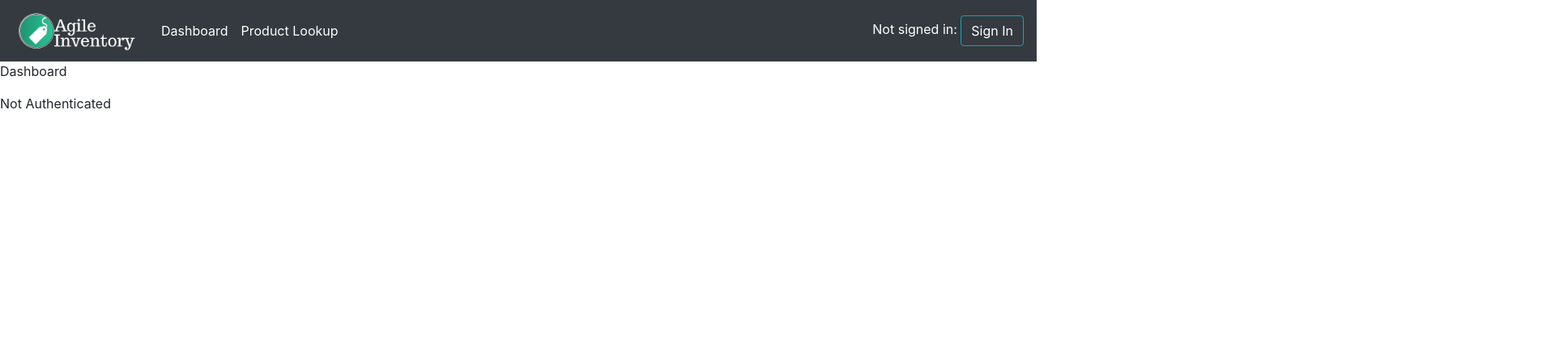
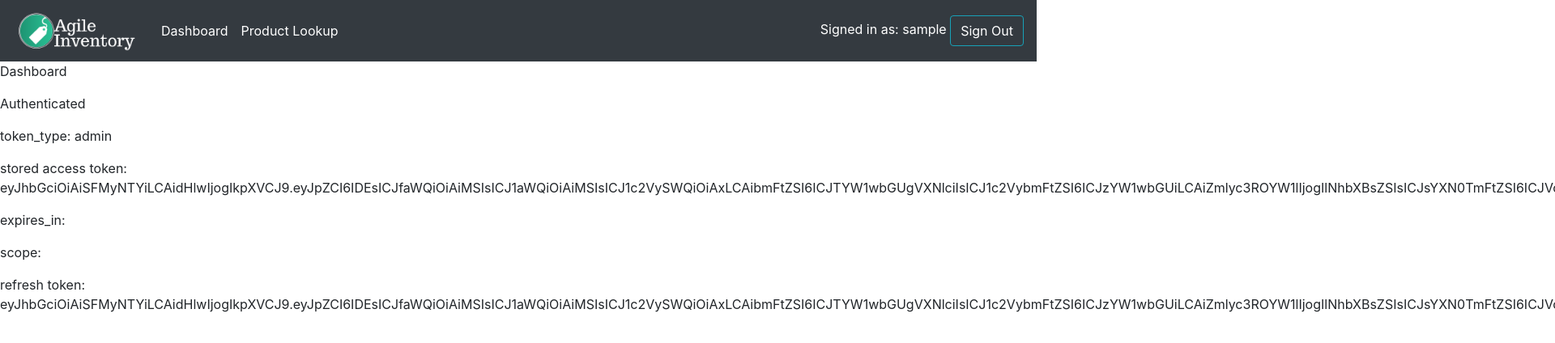
Before and after one commit to AlecSmith96/ims-frontend, a React (Create React App) app: page /dashboard in a window 1280 px wide. Shown: the top 424 px of the page at 81% size, 1920 px wide, since content can reach past the window. Built offline with nearby package versions, Linux system fonts and the light colour scheme; sample sign-in values are in the browser's storage.

Commit message:
Persisted user credentials by saving them to local storage

```diff
--- a/package.json
+++ b/package.json
@@ -12,14 +12,17 @@
     "@types/react-dom": "^16.9.10",
     "@types/react-router-dom": "^5.1.6",
     "bootstrap": "^4.5.3",
+    "font-awesome": "^4.7.0",
     "jwt-decode": "^3.1.2",
     "react": "^17.0.1",
     "react-bootstrap": "^1.4.0",
     "react-dom": "^17.0.1",
+    "react-error-overlay": "^4.0.0",
     "react-router-dom": "^5.2.0",
     "react-scripts": "4.0.0",
     "typescript": "~4.0.5",
-    "web-vitals": "^0.2.4"
+    "web-vitals": "^0.2.4",
+    "mdbreact": "git+https://github.com/mdbootstrap/React-Bootstrap-with-Material-Design.git"
   },
   "scripts": {
     "start": "react-scripts start",
--- a/src/App.tsx
+++ b/src/App.tsx
@@ -8,21 +8,12 @@ import ProductLookup from './components/ProductLookup';
 import ProductDetails from './components/ProductDetails';
 
 function App() {
-  //Setting global state for application
-  const [user, setUser] = useState({});
-  const [name, setName] = useState('');
-  const [authenticated, setAuthenticated] = useState(false);
-  const [access_token, setAccessToken] = useState('');
-  const [token_type, setTokenType] = useState('');
-  const [refresh_token, setRefreshToken] = useState('');
-  const [expires_in, setExpiresIn] = useState('');
-  const [scope, setScope] = useState('');
 
   return (
     <div>
       {/* Navbar element containing links to relevant pages for the user. */}
       <Navbar className='bg-dark'>
-          <Navbar.Brand className='text-white' href="#home">
+          <Navbar.Brand className='text-white' href="/">
           <img
             src={process.env.PUBLIC_URL+"/AgileInventoryLogo.png"}
             width="159"
@@ -37,11 +28,12 @@ function App() {
             <Nav.Link className="text-white" href="/dashboard">Dashboard</Nav.Link>
             <Nav.Link className="text-white" href="/lookup">Product Lookup</Nav.Link>
           </Nav>
-        {name === '' ?
+        {localStorage.getItem('user_name') === null ?
           <Navbar.Text  className='text-white'>Not signed in: <Button  className='text-white' href='/login' variant="outline-info">Sign In</Button></Navbar.Text> :
-          <Navbar.Text  className='text-white'>Signed in as: {name} <Button  className='text-white' href='/login' variant="outline-info">Sign Out</Button></Navbar.Text> }
+          <Navbar.Text  className='text-white'>Signed in as: {localStorage.getItem('user_name')} <Button onClick={() => localStorage.clear()} className='text-white' href='/login' variant="outline-info">Sign Out</Button></Navbar.Text> }
         </Navbar.Collapse>
       </Navbar>
+      {/* SIGN OUT BUTTON WORKS, BUT USER CREDENTIALS STILL STORED IN LOCAL STORAGE */}
 
       {/* Router provides mappings for paths to the components to be rendered for them. */}
       <Router>
@@ -49,10 +41,7 @@ function App() {
           <Redirect from="/" to="/dashboard" exact />
           <Route path="/login" component={() => { window.location.href = 'http://localhost:9090/oauth/authorize?response_type=code&client_id=client2&scope=read'; return null; }} />
           <Route path="/oauth_callback" component={LoginCallback} />
-          <Route path="/dashboard" component={() => <Dashboard updateUsername={(username: React.SetStateAction<string>) => setName(username)} updateUser={(user: React.SetStateAction<object>) => setUser(user)}
-                    updateAuthenticated={(authenticated: React.SetStateAction<boolean>) => setAuthenticated(authenticated)} updateAccessToken={(access_token: React.SetStateAction<string>) => setAccessToken(access_token)}
-                    updateTokenType={(token_type: React.SetStateAction<string>) => setTokenType(token_type)} updateRefreshToken={(refresh_token: React.SetStateAction<string>) => setRefreshToken(refresh_token)}
-                    updateExpiresIn={(expires_in: React.SetStateAction<string>) => setExpiresIn(expires_in)} updateScope={(scope: React.SetStateAction<string>) => setScope(scope)}/>} />
+          <Route path="/dashboard" component={() => <Dashboard />} />
           <Route path="/lookup" component={() => <ProductLookup />}/>
           <Route path="/product/:id" component={ProductDetails} />
         </Switch>
--- a/src/components/Dashboard.js
+++ b/src/components/Dashboard.js
@@ -6,29 +6,27 @@ const Dashboard = (props) => {
 
     useEffect(() => {
         if (state) {
-            props.updateUsername(state.user.user_name);
-            props.updateUser(state.user);
-            props.updateAuthenticated(state.authenticated);
-            props.updateAccessToken(state.access_token);
-            props.updateTokenType(state.token_type);
-            props.updateRefreshToken(state.refresh_token);
-            props.updateExpiresIn(state.expires_in);
-            props.updateScope(state.scope);
+            localStorage.setItem("authenticated", "true");
+            localStorage.setItem("user_name", state.user.user_name);
+            localStorage.setItem('access_token', state.access_token);
+            localStorage.setItem('token_type', state.token_type);
+            localStorage.setItem('refresh_token', state.refresh_token);
+            localStorage.setItem('expires_in', state.expires_in);
+            localStorage.setItem('scope', state.scope);
         }
     })
 
-    // COULD USE REDUX TO STORE USER INFO ACROSS COMPONENTS
     return (
         <div>
             <p> Dashboard </p>
-            { state && state.authenticated ?
+            { localStorage.getItem('authenticated') === 'true' ?
                 <div>
                     <p> Authenticated</p>
-                    <p> token_type: {state.token_type}</p>
-                    <p> stored access token: {state.access_token} </p>
-                    <p> expires_in: {state.expires_in}</p>
-                    <p> scope: {state.scope}</p>
-                    <p> refresh token: {state.refresh_token}</p>
+                    <p> token_type: {localStorage.getItem('token_type')}</p>
+                    <p> stored access token: {localStorage.getItem('access_token')} </p>
+                    <p> expires_in: {localStorage.getItem('expires_in')}</p>
+                    <p> scope: {localStorage.getItem('scope')}</p>
+                    <p> refresh token: {localStorage.getItem('refresh_token')}</p>
                 </div>
                             :
                 <p>Not Authenticated</p>
--- a/src/components/LoginCallback.tsx
+++ b/src/components/LoginCallback.tsx
@@ -7,6 +7,9 @@ const LoginCallback: FC<RouteComponentProps> = ({ location }) => {
 
   useEffect(() => {
     const code = (location.search.match(/code=([^&]+)/) || [])[1];
+    const scope = (location.search.match(/scope=([^&]+)/) || [])[1];
+    const grant_type = (location.search.match(/grant_type=([^&]+)/) || [])[1];
+    console.log(`scope: ${scope}, grant_type: ${grant_type}`);
     const qParams = [
       `grant_type=authorization_code`,
       `scope=read`,
@@ -21,7 +24,7 @@ const LoginCallback: FC<RouteComponentProps> = ({ location }) => {
     .then(res => res.json())
     .then(response => {
       var decode = jwt_decode(response.access_token);
-      history.push({pathname: '/', state: {
+      history.push({pathname: '/dashboard', state: {
         authenticated: true,
         user: decode,
         access_token: response.access_token,
--- a/src/components/ProductDetails.js
+++ b/src/components/ProductDetails.js
@@ -1,4 +1,4 @@
-import React, { useEffect } from 'react';
+import React from 'react';
 import {useLocation} from 'react-router-dom';
 
 const ProductDetails = () => {
--- a/src/components/ProductLookup.js
+++ b/src/components/ProductLookup.js
@@ -1,6 +1,6 @@
 import React, { useEffect, useState } from 'react';
-import { Table } from 'react-bootstrap';
-import {Link, useHistory} from 'react-router-dom';
+import {useHistory} from 'react-router-dom';
+import { Button } from 'react-bootstrap';
 
 const ProductLookup = (props) => {
     const history = useHistory();
@@ -13,11 +13,11 @@ const ProductLookup = (props) => {
         setSearchResults(results);
       };
 
-    useEffect(() => {
+    useEffect(() => {   // After render send call to resource server to return all products from db
         fetch('http://localhost:8080/api/products', {
             method: 'GET',
             headers: {
-            'Authorization': 'bearer eyJhbGciOiJIUzI1NiIsInR5cCI6IkpXVCJ9.eyJleHAiOjE2MDkzNjcxMzQsInVzZXJfbmFtZSI6ImFsZWMiLCJhdXRob3JpdGllcyI6WyJyZWFkIl0sImp0aSI6IjU4N2Y0ZWJmLThlZDgtNDRiNi1iYjE3LWJkZDlhNDY1YTEwMyIsImNsaWVudF9pZCI6ImNsaWVudDIiLCJzY29wZSI6WyJyZWFkIl19.akppqVeFAgSDX_o_0xOE_Pvv5jNJbhSmaDTuQxqUUcI'
+            'Authorization': `bearer ${localStorage.getItem('access_token')}`
             }})
             .then(res => res.json())
             .then((data) => {setProducts(data)})
@@ -31,6 +31,12 @@ const ProductLookup = (props) => {
     return (
         <>
             <p>Product Lookup</p>
+            <form className="container form-inline md-form mr-auto col-md-10">
+                <input className="form-control mr-sm-2" type="text" placeholder="Enter Sku" aria-label="Search"/>
+                <Button className="btn btn-rounded btn-sm my-0" variant="outline-info" type="submit">Search</Button>
+                <label htmlFor="name" className="col-sm-2 col-form-label text-middle">Or </label>
+            </form>
+            <br/>
         <div className="container col-md-10">
         <input className="form-control mb-4" id="tableSearch" type="text"
             placeholder="Search for a product" value={searchTerm} onChange={handleChange}/>
```
Also changed, not shown: 2 other files (tests, documents, lock files or other folders).
